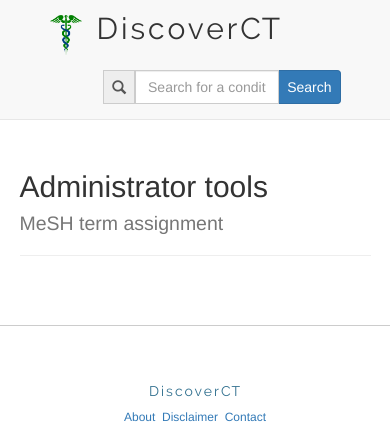
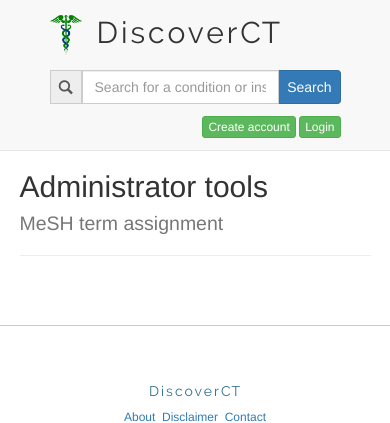
Before and after one commit to jasonost/clinicaltrials, a Flask app: page /approve_mesh in a window 390 px wide. Shown: the top 423 px of the page. Run offline with Flask 2, Linux system fonts and the light colour scheme; parts of the project's set-up code (start-up, migrations or seed data) failed here and were passed over; some libraries are stand-ins or nearby versions.

Commit message:
Navbar styling
Vertically centering divs, ensuring responsiveness (and file cleanup)

```diff
--- a/ctapp/static/css/main.css
+++ b/ctapp/static/css/main.css
@@ -170,23 +170,40 @@
     display: block;
 }
 
-.navbar-button {
-        transform: translateY(100%);
-    }
 
-@media (min-width: 768px) {
-    .navbar-search {
-        transform: translateY(50%);
-    }
+@media (min-width: 992px) {
     header {
         margin-top: 100px;
         margin-bottom: 15px;
     }
+    .container-fluid {
+        height: 70px;
+    }
+    .navbar-button, .navbar-search {
+        position: relative;
+        top: 50%;
+        transform: translateY(-50%);
+        -webkit-transform: translateY(-50%);
+        -ms-transform: translateY(-50%);
+    }
+    .navbar-button {
+        text-align: center;
+    }
 }
+
+@media (max-width: 992px) {
+    .navbar-button, .navbar-search {
+        padding-bottom: 12px;
+    }
+    .navbar-button {
+        text-align: right;
+    }
+}
+
 
 nav .site-name{
     padding-left: 2%;
-    margin-top: 12px;
+    margin-top: 16px;
     font-weight: 300;
 }
 
--- a/ctapp/static/js/main.js
+++ b/ctapp/static/js/main.js
@@ -79,12 +79,6 @@
       }
 });
 
-// move login area on mobile screens
-if ($(window).width() < 768) {
-  var buttons = $("#login-area").clone();
-  $("#login-area").remove();
-  $("#navbar-top").append(buttons);
-}
 
 
 
@@ -107,7 +101,7 @@
 function changeButtons(username) {
   $('#create-acct-button').remove();
   $('#login-button').remove();
-  $('#login-area').append('<div id="logged-in-area" class="navbar-button"><small>Logged in as <b>' + username + '</b><small> ' +
+  $('#login-area').append('<div id="logged-in-area"><small>Logged in as <strong>' + username + '</strong><small>&nbsp;' +
       '<button id="logout-button" type="button" class="btn btn-danger btn-xs">Logout</button></div>');
 }
 
@@ -195,9 +189,9 @@
 $("#login-area").on('click', "#logout-button", function (e) {
   $.getJSON( $SCRIPT_ROOT + "_logout", function(e) {
     $("#logged-in-area").remove();
-    $('#login-area').append('<button id="create-acct-button" type="button" class="navbar-button btn btn-success btn-xs" ' +
+    $('#login-area').append('<button id="create-acct-button" type="button" class="btn btn-success btn-xs" ' +
         'data-toggle="modal" data-target="#create-user-modal">Create account</button> <button id="login-button" type="button" ' +
-        'class="navbar-button btn btn-success btn-xs" data-toggle="modal" data-target="#login-modal">Login</button>');
+        'class="btn btn-success btn-xs" data-toggle="modal" data-target="#login-modal">Login</button>');
   });
 });
 
--- a/ctapp/templates/header.html
+++ b/ctapp/templates/header.html
@@ -49,8 +49,8 @@
         <h1 class='site-name'><a href="{{ url_for('home') }}"><span style="letter-spacing: 3px;">Discover</span>CT</a></h1>
       </div>
       {% if not is_home %}
-        <div class="form-group col-xs-offset-2 col-xs-10 col-sm-offset-2 col-sm-10 col-md-offset-0 col-md-4">
-          <div class="input-group navbar-search">
+        <div class="navbar-search col-xs-12 col-sm-12 col-md-offset-0 col-md-4">
+          <div class="input-group">
             <label class="sr-only" for="search-text">Condition and Institution Search</label>
             <div class="input-group-addon">
               <span class='glyphicon glyphicon-search'></span>
@@ -62,11 +62,11 @@
           </div>
         </div>
       {% endif %}
-      <div id="login-area" class="col-xs-offset-2 col-xs-10 col-sm-offset-2 col-sm-10 {% if is_home %}col-md-offset-4{% else %}col-md-offset-0{% endif %} col-md-2">
-        <button id="create-acct-button" type="button" class="navbar-button btn btn-success btn-xs" data-toggle="modal" data-target="#create-user-modal">
+      <div id="login-area" class="navbar-button col-xs-12 col-sm-12 {% if is_home %}col-md-offset-4{% else %}col-md-offset-0{% endif %} col-md-2">
+        <button id="create-acct-button" type="button" class="btn btn-success btn-xs" data-toggle="modal" data-target="#create-user-modal">
           Create account
         </button>
-        <button id="login-button" type="button" class="navbar-button btn btn-success btn-xs" data-toggle="modal" data-target="#login-modal">
+        <button id="login-button" type="button" class="btn btn-success btn-xs" data-toggle="modal" data-target="#login-modal">
           Login
         </button>
       </div>
```
Also changed, not shown: ctapp/templates/admin_panel.html (deleted, +0 -26 lines).
